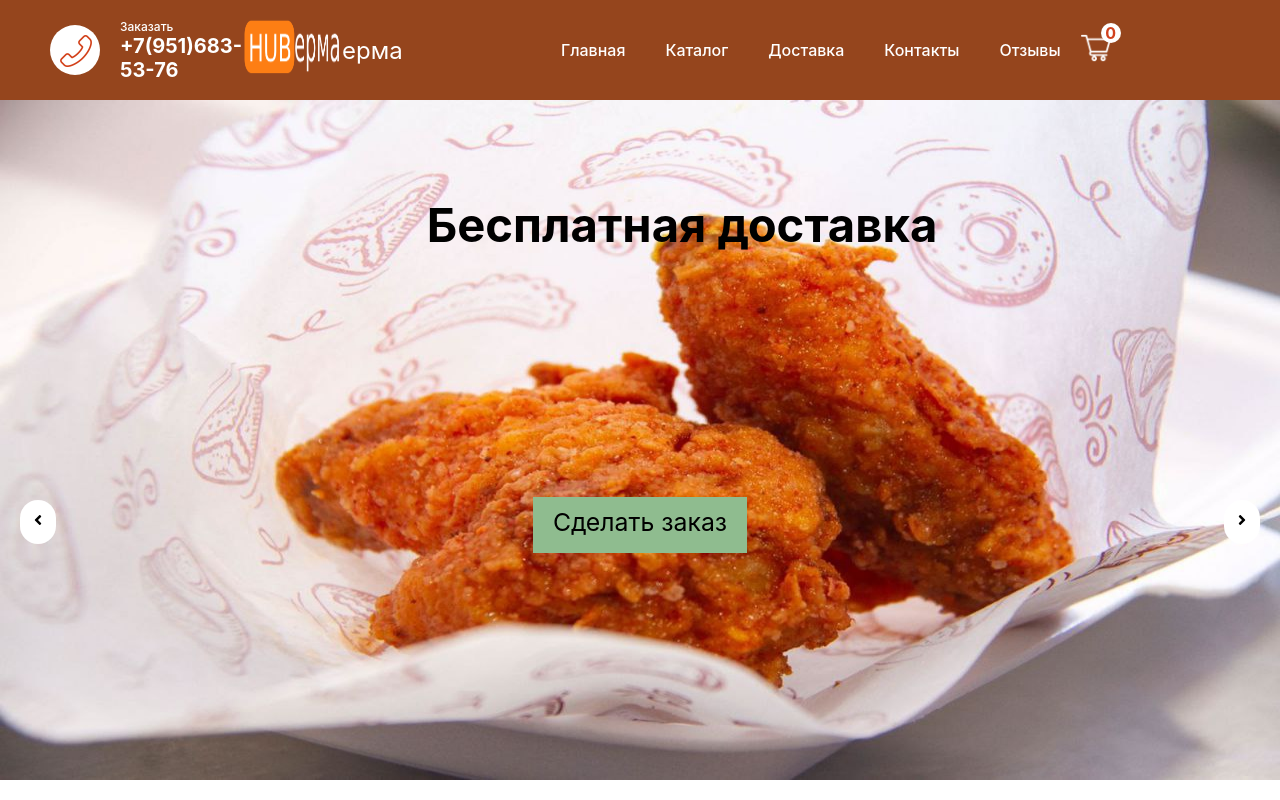
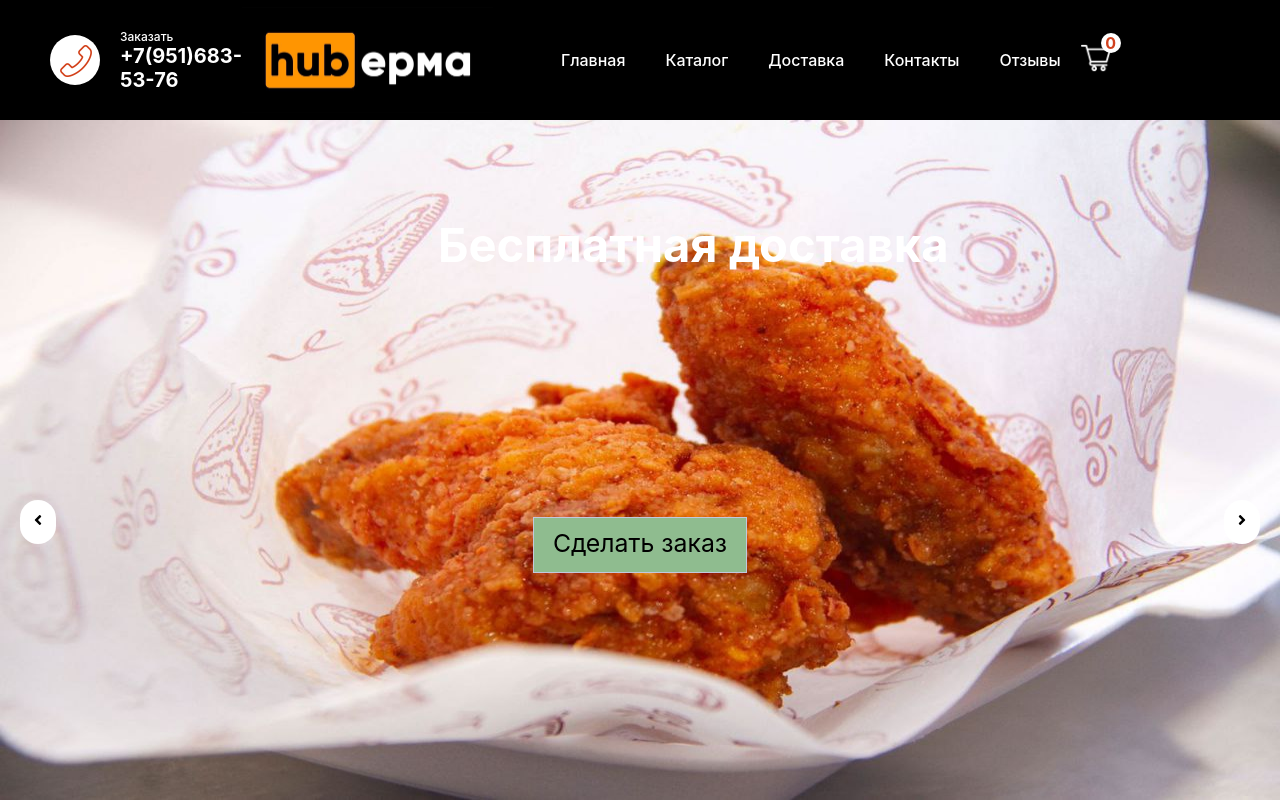
Before and after one commit to aStormspirit/food-store, a Next.js app: page / in a window 1280 px wide. Shown: the top 800 px of the page. Built offline with nearby package versions, Linux system fonts and the light colour scheme; no server answers; the database is empty.

Commit message:
add black

```diff
--- a/components/Navbar.tsx
+++ b/components/Navbar.tsx
@@ -31,12 +31,11 @@ const Navbar = () => {
         <Link href={'/'} className={styles.link}>
           <Image
             className={styles.link}
-            src="/img/logo.png"
+            src="/img/logo.jpg"
             alt="logo"
-            width="100"
-            height="69"
+            width="251"
+            height="106"
           />
-          <p className={styles.logoText}>ерма</p>
         </Link>
       </div>
       <div className={styles.item}>
--- a/components/Slider.tsx
+++ b/components/Slider.tsx
@@ -12,7 +12,7 @@ const Slider = () => {
       text: 'Бесплатная доставка',
       html: (
         <a href="" className={styles.btn__promo}>
-          Сделать заказ
+          <span>Сделать заказ</span>
         </a>
       ),
     },
@@ -21,7 +21,7 @@ const Slider = () => {
       text: 'Свежее мясо',
       html: (
         <a href="" className={styles.btn__promo}>
-          Сделать заказ
+          <span>Сделать заказ</span>
         </a>
       ),
     },
@@ -30,7 +30,7 @@ const Slider = () => {
       text: 'Индивидуальный подход',
       html: (
         <a href="" className={styles.btn__promo}>
-          Сделать заказ
+          <span>Сделать заказ</span>
         </a>
       ),
     },
--- a/styles/Cart.module.css
+++ b/styles/Cart.module.css
@@ -1,6 +1,7 @@
 .container {
   padding: 50px;
   display: flex;
+  height: 70vh;
 }
 
 .left {
--- a/styles/Featured.module.css
+++ b/styles/Featured.module.css
@@ -61,6 +61,8 @@
   grid-column: 5/10;
   font-size: calc(1.75rem + 1.5vw);
   grid-row: 2/6;
+  text-align: center;
+  color: white;
 }
 
 .btn__promo {
@@ -74,6 +76,8 @@
   padding: 0;
   font-size: calc(0.75rem + 1vw);
   padding: 10px;
+  box-shadow: 0 10px 30px rgba(#414856, 0.1);
+  border: 1px solid #c3c8de;
 }
 
 @media screen and (max-width: 480px) {
--- a/styles/Navbar.module.css
+++ b/styles/Navbar.module.css
@@ -1,7 +1,7 @@
 .container {
-  height: 100px;
+  height: 120px;
   padding: 0px 50px;
-  background-color: #95451d;
+  background-color: #000000;
   display: flex;
   align-items: center;
   justify-content: space-between;
@@ -103,7 +103,7 @@
 @media screen and (max-width: 560px) {
   .container {
     display: grid;
-    height: 160px;
+    height: 180px;
     grid-template-areas:
       'logo nav'
       'phone cart';
@@ -122,6 +122,7 @@
   }
 
   .item:nth-child(1) {
+    margin-left: 20px;
     flex: 2;
     grid-area: phone;
   }
```
Also changed, not shown: public/img/logo.jpg (added), public/img/logo.png (deleted).
